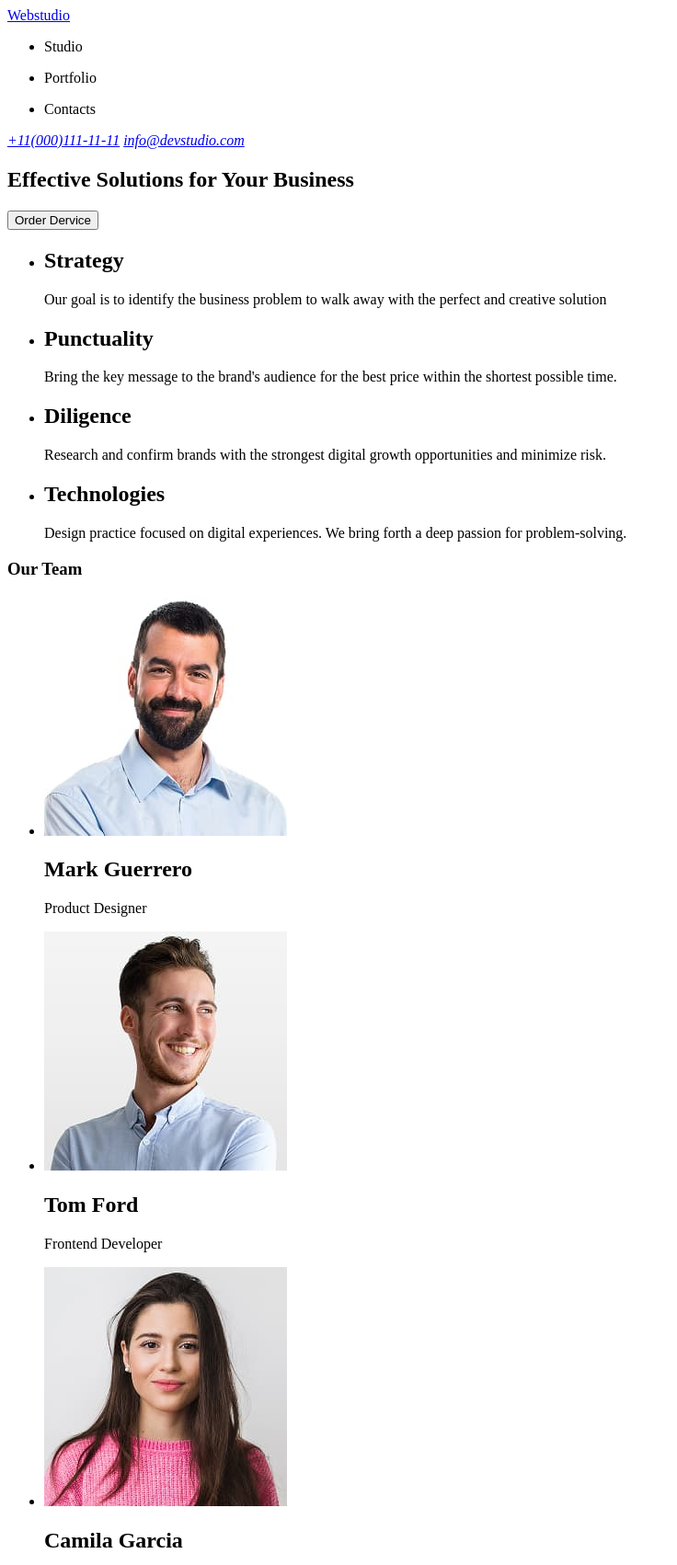
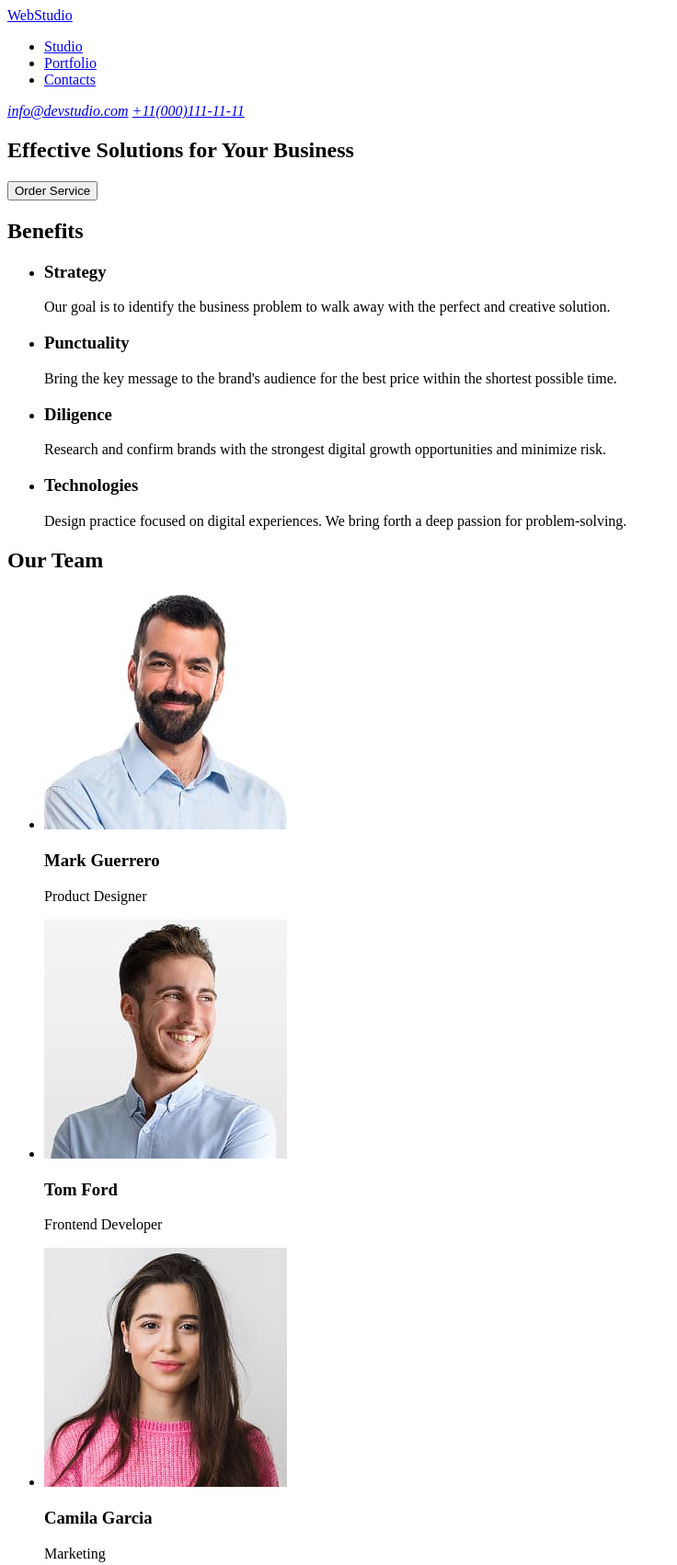
Before and after one commit to mary-o-02/goit-markup-hw-05, a plain HTML site: page index.html in a window 1280 px wide. Shown: the top 1702 px of the page at 92% size, without its empty margins (0-736 px from the left). Drawn offline with Linux system fonts and the light colour scheme.

Commit message:
add index file

```diff
--- a/index.html
+++ b/index.html
@@ -7,49 +7,50 @@
   </head>
   <body>
     <header>
-      <a href="#">Webstudio</a>
       <nav>
+        <a href="./index.html">WebStudio</a>
         <ul>
-          <li><p>Studio</p></li>
-          <li><p>Portfolio</p></li>
-          <li><p>Contacts</p></li>
+          <li><a href="#">Studio</a></li>
+          <li><a href="#">Portfolio</a></li>
+          <li><a href="#">Contacts</a></li>
         </ul>
       </nav>
       <address>
+        <a href="mailto:info@devstudio.com">info@devstudio.com</a>
         <a href="tel:+110001111111">+11(000)111-11-11</a>
-        <a href="mailto:info@devstudio.com">info@devstudio.com</a>
       </address>
     </header>
     <main>
       <section id="hero-banner">
         <h1>Effective Solutions for Your Business</h1>
-        <button type="button">Order Dervice</button>
+        <button type="button">Order Service</button>
       </section>
       <section id="benefits">
+        <h2>Benefits</h2>
         <ul>
           <li>
-            <h2>Strategy</h2>
+            <h3>Strategy</h3>
             <p>
               Our goal is to identify the business problem to walk away with the
-              perfect and creative solution
+              perfect and creative solution.
             </p>
           </li>
           <li>
-            <h2>Punctuality</h2>
+            <h3>Punctuality</h3>
             <p>
               Bring the key message to the brand's audience for the best price
               within the shortest possible time.
             </p>
           </li>
           <li>
-            <h2>Diligence</h2>
+            <h3>Diligence</h3>
             <p>
               Research and confirm brands with the strongest digital growth
               opportunities and minimize risk.
             </p>
           </li>
           <li>
-            <h2>Technologies</h2>
+            <h3>Technologies</h3>
             <p>
               Design practice focused on digital experiences. We bring forth a
               deep passion for problem-solving.
@@ -58,53 +59,53 @@
         </ul>
       </section>
       <section id="team">
-        <h3>Our Team</h3>
+        <h2>Our Team</h2>
         <ul>
           <li>
             <img
-              src="images/img1.jpg"
+              src="./images/img1.jpg"
               alt="Mark Guerrero"
               width="264"
               height="260"
             />
-            <h2>Mark Guerrero</h2>
+            <h3>Mark Guerrero</h3>
             <p>Product Designer</p>
           </li>
           <li>
             <img
-              src="images/img2.jpg"
+              src="./images/img2.jpg"
               alt="Tom Ford"
               width="264"
               height="260"
             />
-            <h2>Tom Ford</h2>
+            <h3>Tom Ford</h3>
             <p>Frontend Developer</p>
           </li>
           <li>
             <img
-              src="images/img3.jpg"
+              src="./images/img3.jpg"
               alt="Camila Garcia"
               width="264"
               height="260"
             />
-            <h2>Camila Garcia</h2>
+            <h3>Camila Garcia</h3>
             <p>Marketing</p>
           </li>
           <li>
             <img
-              src="images/img4.jpg"
+              src="./images/img4.jpg"
               alt="Daniel Wilson"
               width="264"
               height="260"
             />
-            <h2>Daniel Wilson</h2>
+            <h3>Daniel Wilson</h3>
             <p>UI Designer</p>
           </li>
         </ul>
       </section>
     </main>
     <footer>
-      <a href="#">Webstudio</a>
+      <a href="./index.html">WebStudio</a>
       <p>
         Increase the flow of customers and sales for your business with digital
         marketing & growth solutions.
```
